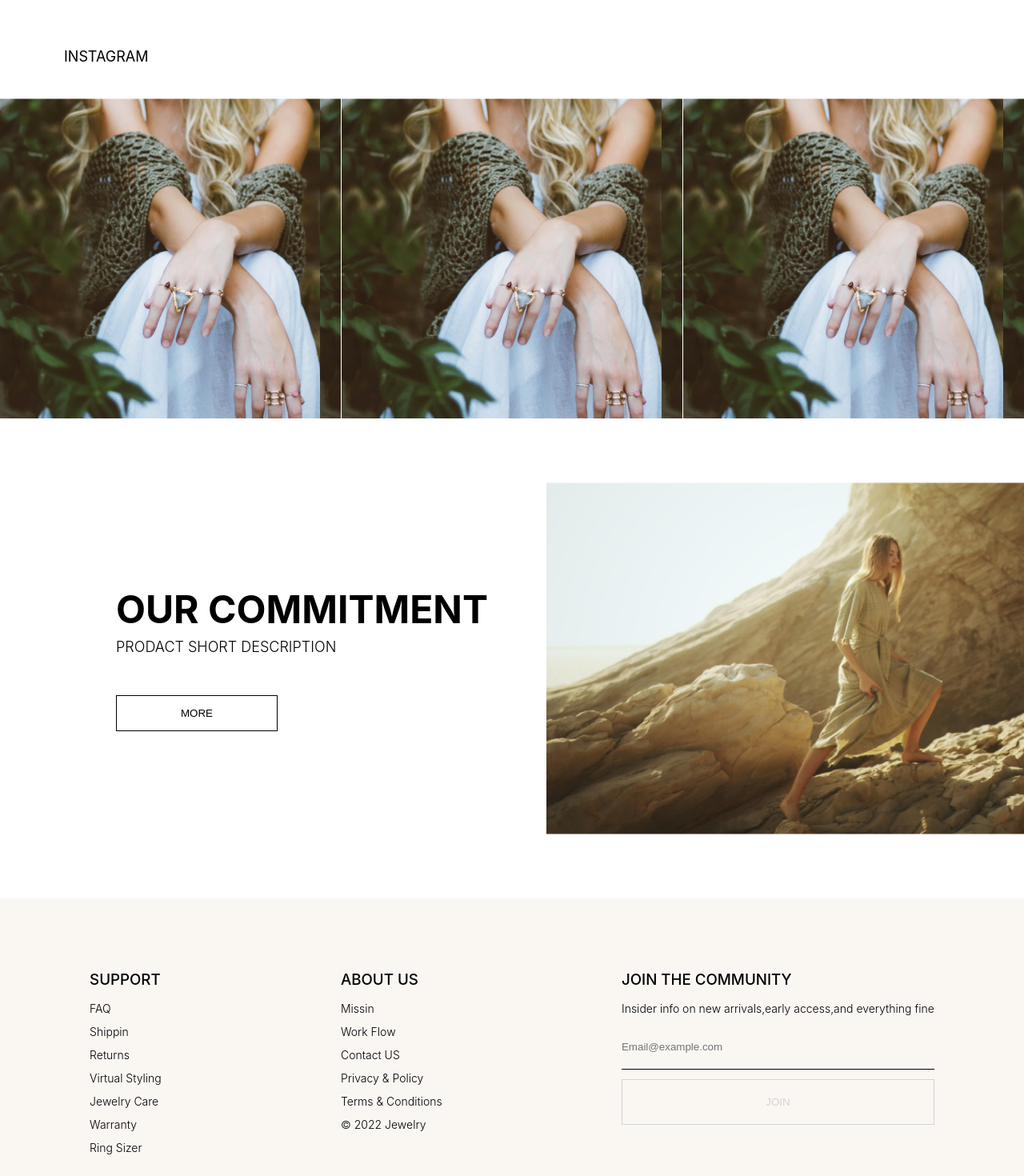
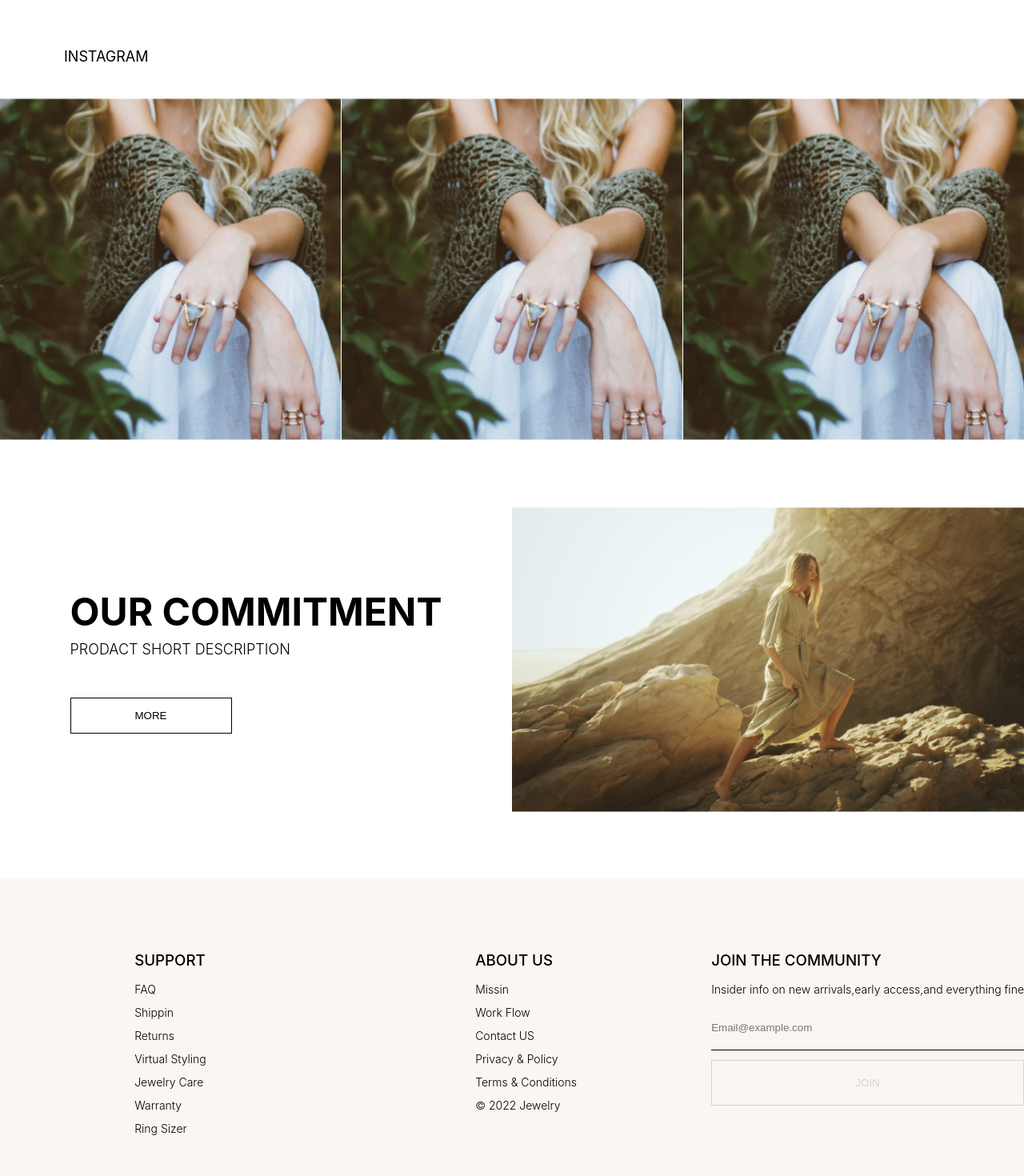
Before and after one commit to KIKVA03/Jewelery-collection, a React (Create React App) app: page / in a window 1280 px wide. Shown: the part 2760-4230 px from the top of the page at 80% size. Built offline with nearby package versions, Linux system fonts and the light colour scheme.

Commit message:
make full site resphonsive expect navbar

```diff
--- a/src/components/HomePageComponents/CommitmentComponent.jsx
+++ b/src/components/HomePageComponents/CommitmentComponent.jsx
@@ -5,15 +5,21 @@ const CommitmentComponent = () => {
   return (
     <Component>
       <div className="textAndbuttonWrapper">
+        <div>
           <div className="textWrapper">
             <h1>OUR COMMITMENT</h1>
             <p>PRODACT SHORT DESCRIPTION</p>
           </div>
+
           <div className="buttonWrapper">
             <button>MORE</button>
           </div>
         </div>
-      <div className="image"></div>
+      </div>
+
+      <div className="imageWrapper">
+        <img src="/images/women.png" alt="rame" />
+      </div>
     </Component>
   );
 };
@@ -25,8 +31,11 @@ const Component = styled.div`
   display: flex;
   align-items: center;
   .textAndbuttonWrapper {
-    padding: 0 0 0 145px;
+    display: flex;
+    flex-direction: column;
+    align-items: center;
     flex: 1;
+    div {
       display: flex;
       flex-direction: column;
       gap: 50px;
@@ -45,11 +54,14 @@ const Component = styled.div`
           line-height: 21px;
         }
       }
+    }
     .buttonWrapper {
       button {
+        width: max-content;
         padding: 14px 80px;
         font-weight: 500;
         background-color: transparent;
+
         border: 1px solid black;
         cursor: pointer;
       }
@@ -59,10 +71,21 @@ const Component = styled.div`
       }
     }
   }
-  .image {
+  .imageWrapper {
     flex: 1;
-    padding: 220px 30px;
-    background-image: url("/images/women.png");
-    background-size: cover;
+
+    img {
+      width: 100%;
+      height: 100%;
+      object-fit: cover;
+      object-position: center;
     }
+  }
+
+  @media (max-width: 1000px) {
+    padding: 0 40px;
+    .imageWrapper {
+      display: none;
+    }
+  } ;
 `;
--- a/src/components/HomePageComponents/Footer.jsx
+++ b/src/components/HomePageComponents/Footer.jsx
@@ -4,6 +4,7 @@ import styled from "styled-components";
 const Footer = () => {
   return (
     <Component>
+      <div className="supportAndAboutWrapper">
         <div className="SupportContainer">
           <h3>SUPPORT</h3>
           <p>FAQ</p>
@@ -14,6 +15,7 @@ const Footer = () => {
           <p>Warranty</p>
           <p>Ring Sizer</p>
         </div>
+
         <div className="AboutUsContainer">
           <h3>ABOUT US</h3>
           <p>Missin</p>
@@ -23,6 +25,8 @@ const Footer = () => {
           <p>Terms & Conditions</p>
           <p>© 2022 Jewelry</p>
         </div>
+      </div>
+
       <div className="JoinCommunityContainer">
         <h3>JOIN THE COMMUNITY</h3>
         <p>Insider info on new arrivals,early access,and everything fine</p>
@@ -39,6 +43,11 @@ const Component = styled.footer`
   background: #faf7f3;
   display: flex;
   justify-content: space-around;
+
+  .supportAndAboutWrapper {
+    display: flex;
+    justify-content: space-around;
+    flex: 1;
 
     .SupportContainer {
       display: flex;
@@ -66,6 +75,8 @@ const Component = styled.footer`
         font-size: 14px;
       }
     }
+  }
+
   .JoinCommunityContainer {
     display: flex;
     flex-direction: column;
@@ -93,4 +104,10 @@ const Component = styled.footer`
       cursor: pointer;
     }
   }
+
+  @media (max-width: 700px) {
+    padding: 45px 40px;
+    flex-direction: column;
+    gap: 40px;
+  } ;
 `;
--- a/src/components/HomePageComponents/InstagramComponent.jsx
+++ b/src/components/HomePageComponents/InstagramComponent.jsx
@@ -20,13 +20,27 @@ const InstagramComponent = ({ title }) => {
           1400: { slidesPerView: 4 },
         }}
       >
-        <SwiperSlide className="singleInstagramPhotos"></SwiperSlide>
-        <SwiperSlide className="singleInstagramPhotos"></SwiperSlide>
-        <SwiperSlide className="singleInstagramPhotos"></SwiperSlide>
-        <SwiperSlide className="singleInstagramPhotos"></SwiperSlide>
-        <SwiperSlide className="singleInstagramPhotos"></SwiperSlide>
-        <SwiperSlide className="singleInstagramPhotos"></SwiperSlide>
-        <SwiperSlide className="singleInstagramPhotos"></SwiperSlide>
+        <SwiperSlide className="singleInstagramPhotos">
+          <img src="/images/blondeGirl.png" alt="" />
+        </SwiperSlide>
+        <SwiperSlide className="singleInstagramPhotos">
+          <img src="/images/blondeGirl.png" alt="" />
+        </SwiperSlide>
+        <SwiperSlide className="singleInstagramPhotos">
+          <img src="/images/blondeGirl.png" alt="" />
+        </SwiperSlide>
+        <SwiperSlide className="singleInstagramPhotos">
+          <img src="/images/blondeGirl.png" alt="" />
+        </SwiperSlide>
+        <SwiperSlide className="singleInstagramPhotos">
+          <img src="/images/blondeGirl.png" alt="" />
+        </SwiperSlide>
+        <SwiperSlide className="singleInstagramPhotos">
+          <img src="/images/blondeGirl.png" alt="" />
+        </SwiperSlide>
+        <SwiperSlide className="singleInstagramPhotos">
+          <img src="/images/blondeGirl.png" alt="" />
+        </SwiperSlide>
       </Swiper>
     </Component>
   );
@@ -47,8 +61,10 @@ const Component = styled.div`
     display: flex;
 
     .singleInstagramPhotos {
-      padding: 200px;
-      background-image: url("/images/blondeGirl.png");
+      img {
+        width: 100%;
+        height: 100%;
+      }
     }
   }
 
```
Lines whose indentation alone changed are shown as unchanged.
